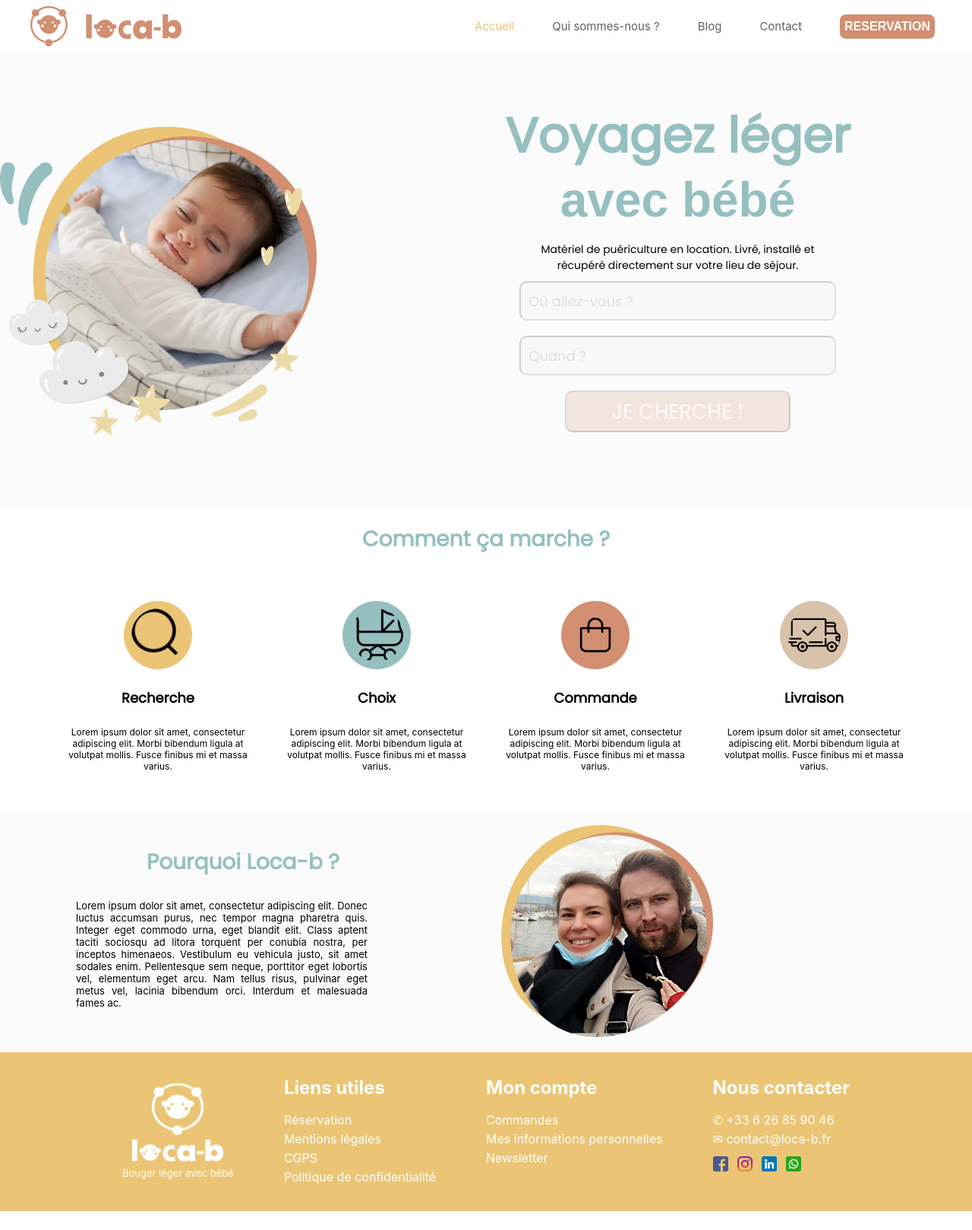
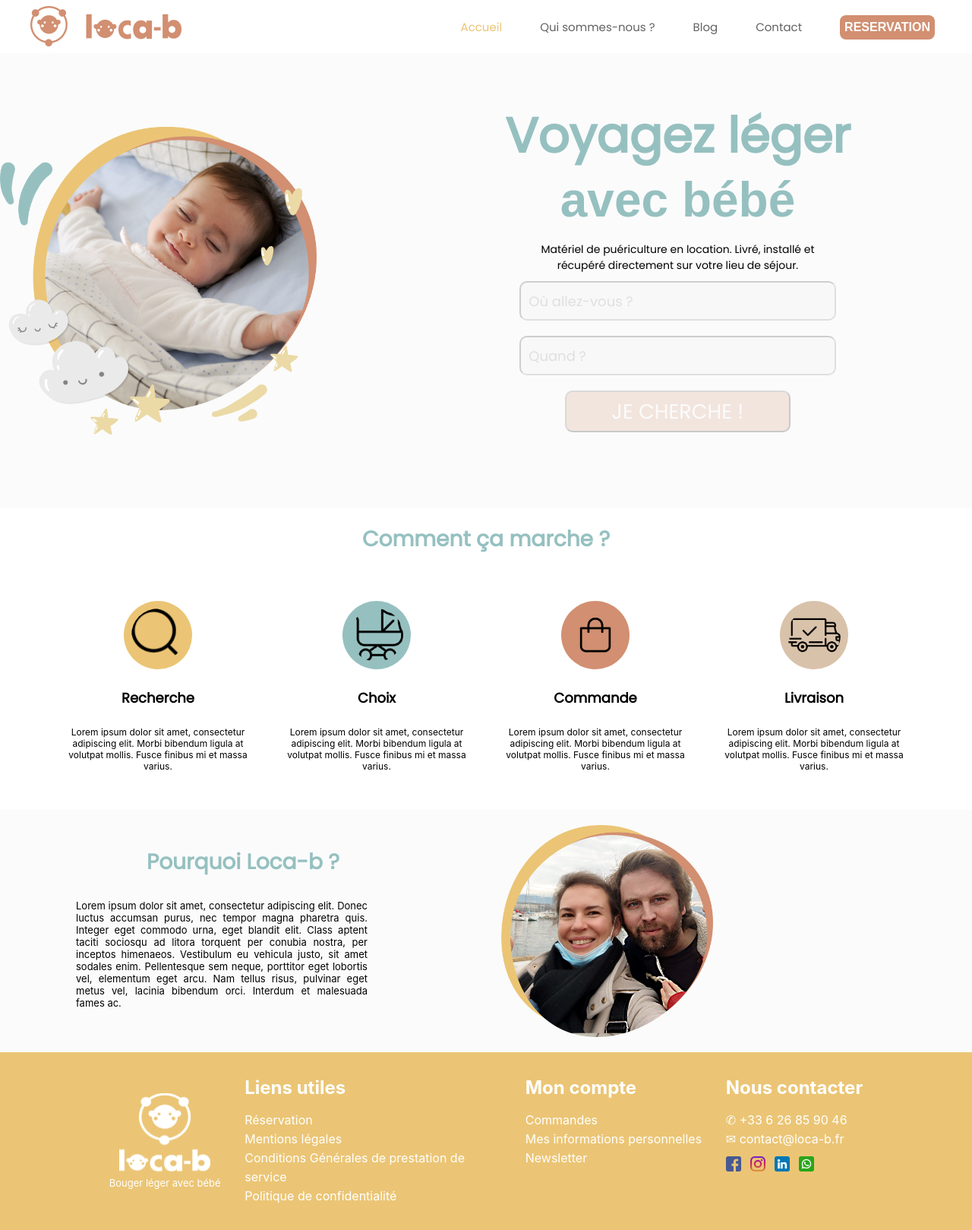
Before and after one commit to ComicScrip/locab, a Next.js app: page / in a window 1280 px wide. Shown: the whole page at 76% size. Before the commit the page ends 1594 px from the top, so only its background shows below. Built offline with nearby package versions, Linux system fonts and the light colour scheme; a web font is replaced by a local one.

Commit message:
show-nav

```diff
--- a/components/footer.js
+++ b/components/footer.js
@@ -27,7 +27,7 @@ export default function footer() {
             </div>
             <div>
               <Link href="/cgps">
-                <a>CGPS</a>
+                <a>Conditions Générales de prestation de service</a>
               </Link>
             </div>
             <div>
--- a/styles/headerfooter/navbar.module.css
+++ b/styles/headerfooter/navbar.module.css
@@ -3,19 +3,19 @@
   justify-content: center;
   align-items: center;
   flex-direction: column;
-  background: #ebc575;
+  background-color: #ebc575;
   height: 65px;
+  font-family: "Poppins", sans-serif;
   /* height: 20vh; */
   box-shadow: 0px 4px 4px rgba(0, 0, 0, 0.05);
-  font-size: 3vw;
-  z-index: 100px;
+  font-size: 2vw;
 }
 .navbar .items {
   display: flex;
   position: fixed;
   flex-direction: column;
   justify-content: center;
-  /* right: -5vw; */
+  right: -100vw;
   height: 145vh;
   padding: 1rem;
   visibility: hidden;
@@ -24,17 +24,18 @@
   font-size: 20px;
   align-items: center;
   color: #ffffff;
-  transition: all 0.3s ease-in-out;
+  transition: all 0.5s ease-in-out;
 }
 .shownav .items {
   width: 100vw;
   visibility: visible;
   right: 0;
 }
+
 .divlogoIcon1 a {
   display: flex;
   position: fixed;
-  visibility: visible;
+  /* visibility: visible; */
   align-items: center;
   justify-content: center;
   margin-top: -12px;
```
